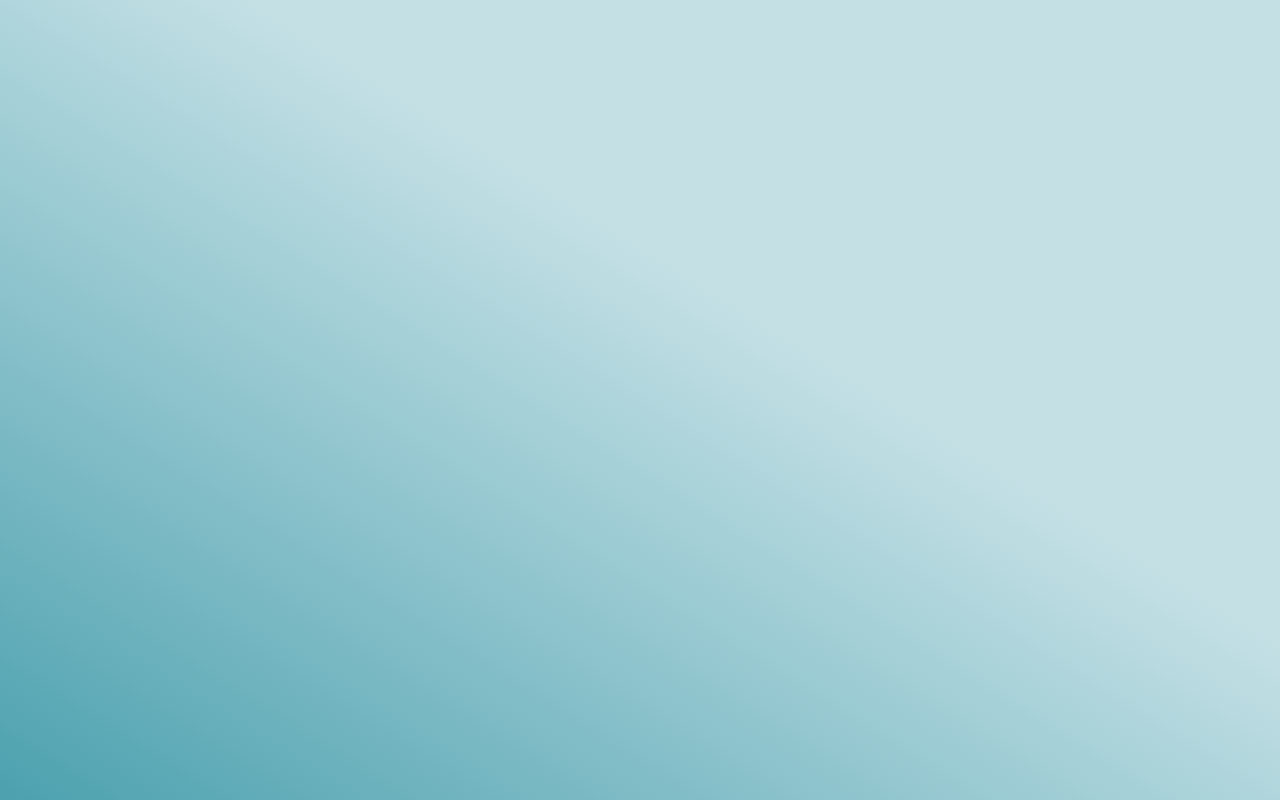
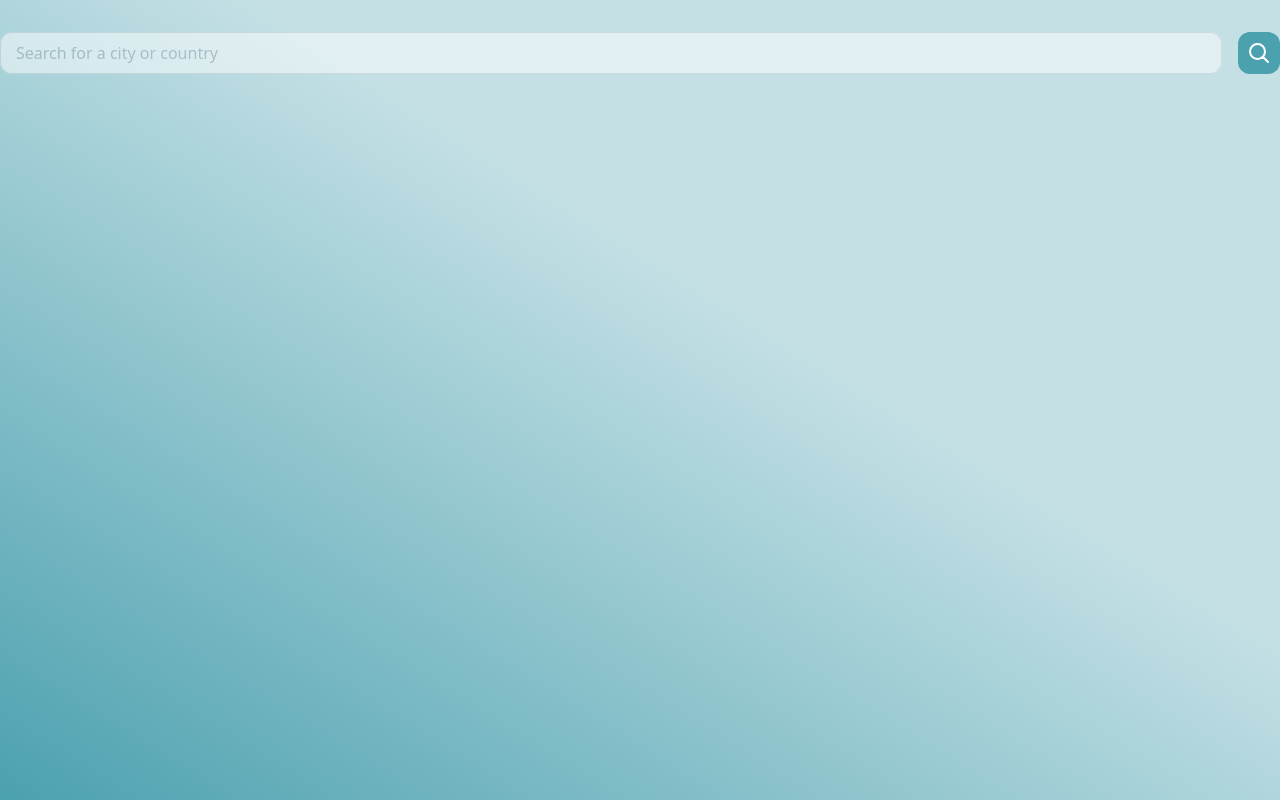
Before and after one commit to zachpang/weather-app, a React (Vite) app: page / in a window 1280 px wide. Built offline with nearby package versions, Linux system fonts and the light colour scheme.

Commit message:
feat: Add SearchBar component
- Add heroicons package

```diff
--- a/package.json
+++ b/package.json
@@ -14,6 +14,7 @@
     "react-dom": "^18.2.0"
   },
   "devDependencies": {
+    "@heroicons/react": "^2.1.3",
     "@tailwindcss/forms": "^0.5.7",
     "@types/react": "^18.2.66",
     "@types/react-dom": "^18.2.22",
--- a/src/App.tsx
+++ b/src/App.tsx
@@ -1,8 +1,12 @@
+import SearchBar from "./components/SearchBar";
+
 function App() {
   return (
     <>
       <div className="h-screen w-screen bg-gradient-to-tr from-[#4CA1AF] to-[#C4E0E5] to-60%">
-        <main className="container mx-auto"></main>
+        <main className="container mx-auto pt-8">
+          <SearchBar />
+        </main>
       </div>
     </>
   );
--- /dev/null
+++ b/src/components/SearchBar/SearchBar.tsx
@@ -0,0 +1,31 @@
+import { MagnifyingGlassIcon } from "@heroicons/react/24/outline";
+
+interface SearchBarProps {
+  value: string;
+  onChange: React.ChangeEventHandler<HTMLInputElement>;
+  onSubmit: React.FormEventHandler<HTMLFormElement>;
+  className?: string;
+}
+
+function SearchBar({ value, onChange, onSubmit, className }: SearchBarProps) {
+  return (
+    <search className={`w-full ${className}`}>
+      <form className="flex w-full" onSubmit={onSubmit}>
+        <input
+          className="mr-4 flex-1 rounded-xl border-0 px-4 text-gray-900 opacity-50 ring-1 ring-inset ring-gray-300 placeholder:text-gray-400 focus:ring-2 focus:ring-inset focus:ring-gray-600"
+          type="text"
+          name="search-value"
+          placeholder="Search for a city or country"
+        />
+        <button
+          className="h-[42px] w-[42px] flex-none rounded-xl border-0 bg-[#4CA1AF] transition-transform hover:scale-105 active:scale-95"
+          type="submit"
+        >
+          <MagnifyingGlassIcon className="m-auto h-6 w-6 stroke-white stroke-2" />
+        </button>
+      </form>
+    </search>
+  );
+}
+
+export default SearchBar;
--- /dev/null
+++ b/src/components/SearchBar/index.ts
@@ -0,0 +1 @@
+export { default } from "./SearchBar";
```
Also changed, not shown: 1 other file (tests, documents, lock files or other folders).
